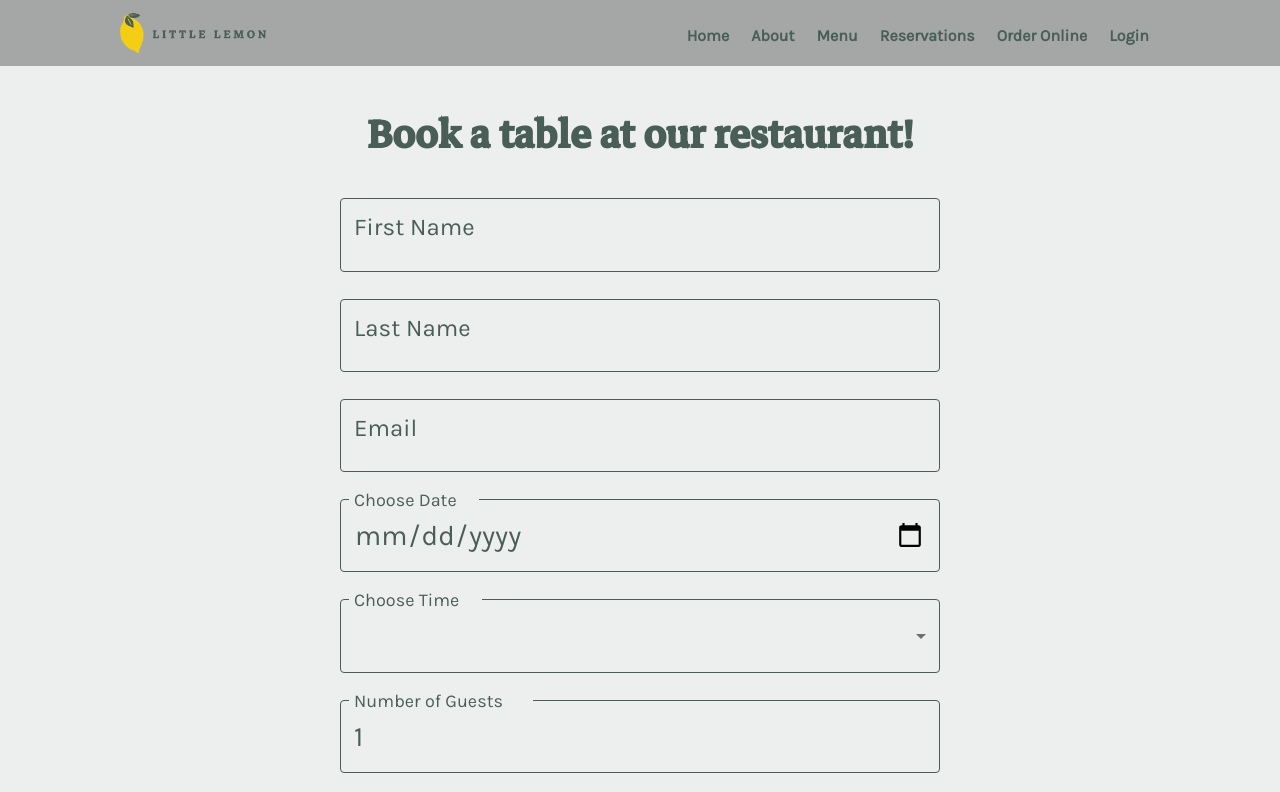
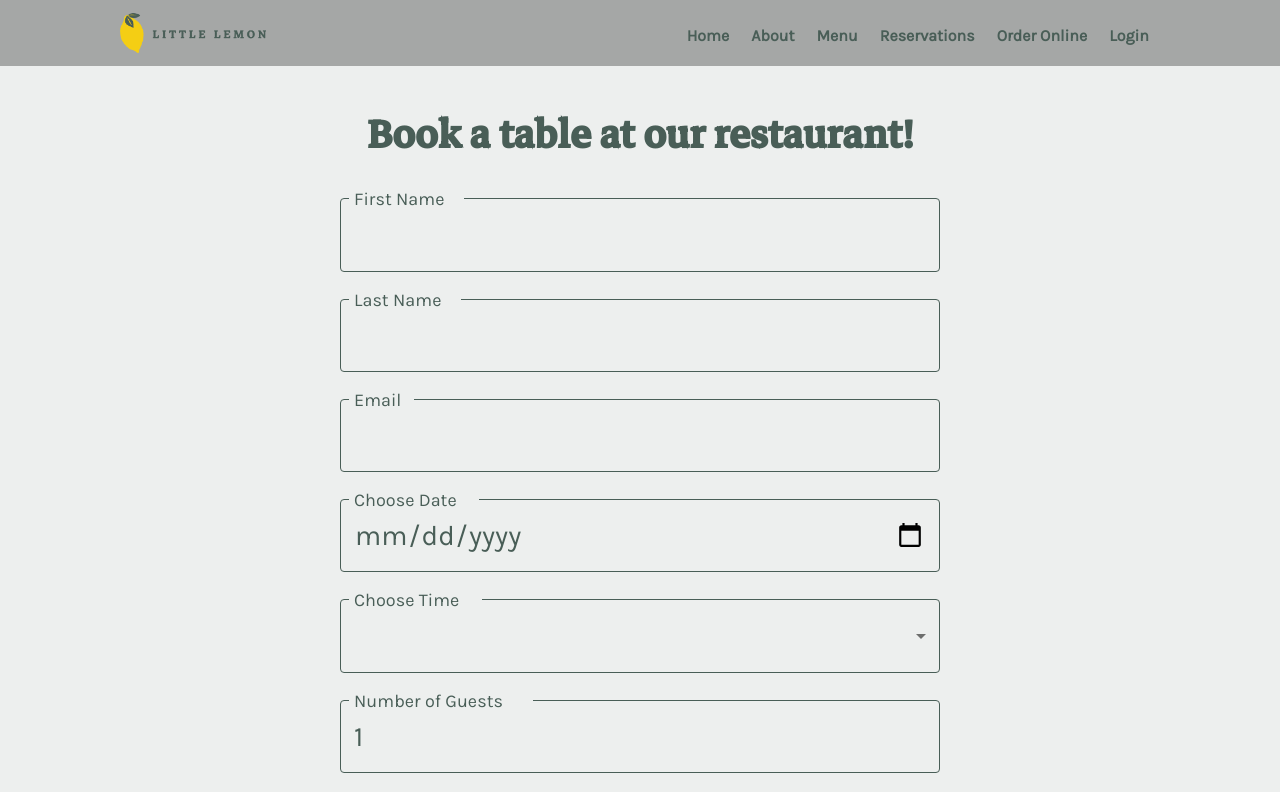
Before and after one commit to gabriel1997c/restaurant-website, a React (Vite) app: page /reservations in a window 1280 px wide. Shown: the top 792 px of the page. Built offline with nearby package versions, Linux system fonts and the light colour scheme.

Commit message:
added accessibility attributes

```diff
--- a/src/fields/DatePickerField/DatePickerField.tsx
+++ b/src/fields/DatePickerField/DatePickerField.tsx
@@ -3,20 +3,29 @@ import { ErrorMessage, Field } from 'formik';
 
 import type { IDatePickerField } from './types';
 
-const DatePickerField = ({ name, label, minDate, ...props }: IDatePickerField) => (
-  <Field
-    as={TextField}
+const DatePickerField = ({ name, label, minDate, touched, errors, ...props }: IDatePickerField) => (
+  <>
+    <Field name={name}>
+      {({ field }: any) => (
+        <TextField
+          {...field}
           label={label}
-    name={name}
           type="date"
           fullWidth
           margin="normal"
+          variant="outlined"
           InputLabelProps={{ shrink: true }}
-    InputProps={{ inputProps: { min: minDate } }}
-    error={Boolean(props.touched[name] && props.errors[name])}
-    helperText={<ErrorMessage name={name} />}
+          InputProps={{
+            inputProps: { min: minDate },
+          }}
+          error={Boolean(touched[name] && errors[name])}
+          helperText={<ErrorMessage name={name} id={`${name}-error-text`} />}
+          aria-describedby={`${name}-error-text`}
           {...props}
         />
+      )}
+    </Field>
+  </>
 );
 
 export default DatePickerField;
--- a/src/fields/SelectField/SelectField.tsx
+++ b/src/fields/SelectField/SelectField.tsx
@@ -5,17 +5,19 @@ import type { ISelectField } from './types';
 
 const SelectField = ({ name, label, options, touched, errors, ...props }: ISelectField) => (
   <>
-    <Field
-      as={TextField}
+    <Field name={name}>
+      {({ field }: any) => (
+        <TextField
+          {...field}
           select
-      name={name}
           label={label}
           fullWidth
           margin="normal"
           variant="outlined"
           error={Boolean(touched[name] && errors[name])}
-      helperText={<ErrorMessage name={name} />}
+          helperText={<ErrorMessage name={name} id={`${name}-error-text`} />}
           InputLabelProps={{ shrink: true }}
+          aria-describedby={`${name}-error-text`}
           {...props}
         >
           {options.map((option) => (
@@ -23,6 +25,8 @@ const SelectField = ({ name, label, options, touched, errors, ...props }: ISelec
               {option.label}
             </MenuItem>
           ))}
+        </TextField>
+      )}
     </Field>
   </>
 );
--- a/src/fields/TextField/TextField.tsx
+++ b/src/fields/TextField/TextField.tsx
@@ -3,20 +3,27 @@ import { ErrorMessage, Field } from 'formik';
 
 import type { ITextField } from './types';
 
-const TextField = ({ name, label, type = 'text', InputProps, ...props }: ITextField) => (
+const TextField = ({ name, label, type = 'text', InputProps, required, ...props }: ITextField) => (
   <>
-    <Field
-      as={MuiTextField}
+    <Field name={name}>
+      {({ field, form }: any) => (
+        <MuiTextField
+          {...field}
           label={label}
-      name={name}
           type={type}
           InputProps={InputProps}
           fullWidth
           margin="normal"
-      error={Boolean(props.touched[name] && props.errors[name])}
-      helperText={<ErrorMessage name={name} />}
+          error={Boolean(form.touched[name] && form.errors[name])}
+          helperText={<ErrorMessage name={name} id={`${name}-error-text`} />}
+          InputLabelProps={{ shrink: true }}
+          aria-describedby={`${name}-error-text`}
+          aria-required={required}
+          aria-invalid={Boolean(form.touched[name] && form.errors[name])}
           {...props}
         />
+      )}
+    </Field>
   </>
 );
 
--- a/src/fields/TextField/types.ts
+++ b/src/fields/TextField/types.ts
@@ -12,4 +12,5 @@ export interface ITextField extends Omit<FieldProps<any>, 'field' | 'form' | 'me
   errors: {
     [key: string]: string;
   };
+  required?: boolean;
 }
```
Lines whose indentation alone changed are shown as unchanged.
